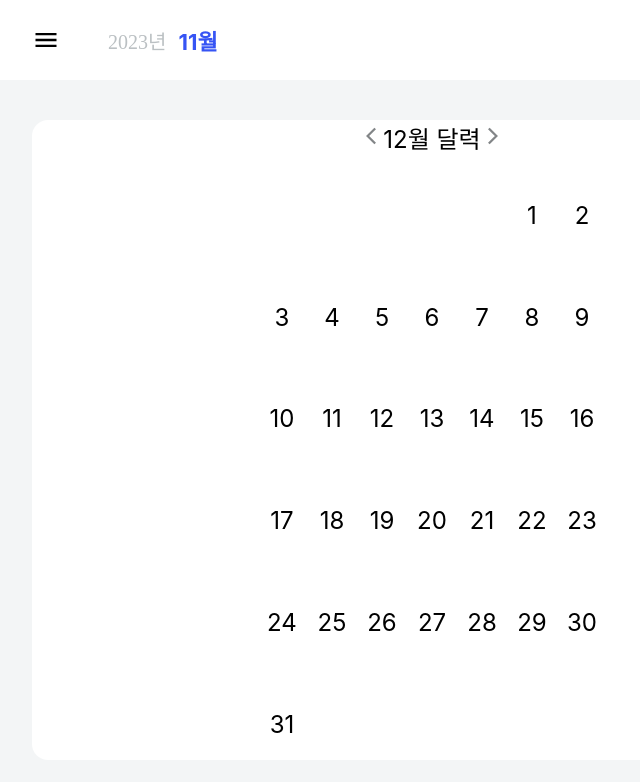
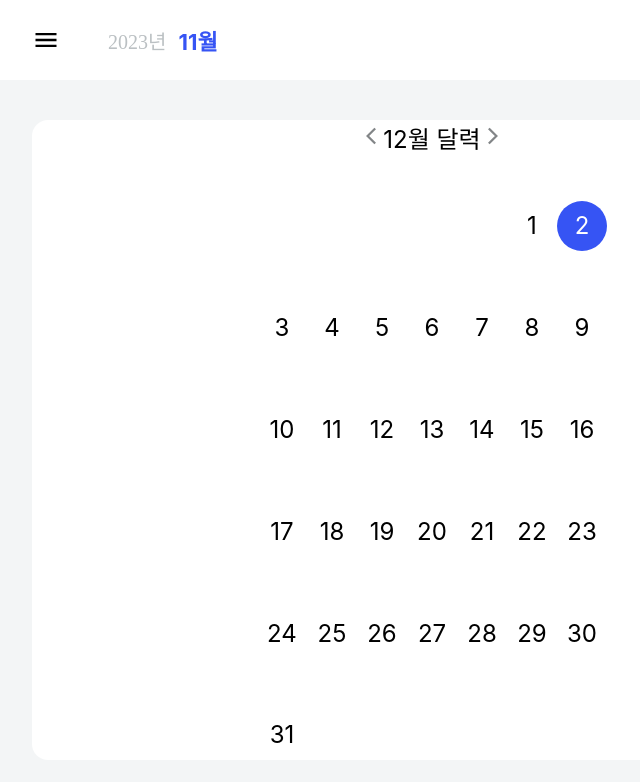
Before and after one commit to pck-llight/online_calender, a React (Create React App) app: page / in a window 1280 px wide. Shown: the top 782 px of the page, without its empty margins (8-648 px from the left). Built offline with nearby package versions, Linux system fonts and the light colour scheme.

Commit message:
당일 날짜 배경색 변경 기능 추가

```diff
--- a/src/Calendar.js
+++ b/src/Calendar.js
@@ -28,12 +28,18 @@ const DayOfWeek = styled.div`
   font-size: 24px;
 `
 
-
+//날짜 칸 디자인 -> 만약 오늘이라면 배경색, 글자색을 수정한다.
 const DateCell = styled.div`
-      width: 50px;
-      height: 50px;
-      font-size: 24px;
-    `
+  width: 50px;
+  height: 50px;
+  font-size: 24px;
+  background-color: ${({ isToday }) => (isToday ? "#3654F4" : "transparent")};
+  color: ${({ isToday }) => (isToday ? "#FFF" : "#000")};
+  border-radius: 50%;
+  display: flex;
+  align-items: center;
+  justify-content: center;
+`
 
 function Calendar(props){
 
@@ -46,7 +52,11 @@ function Calendar(props){
     const month = selectedMonth.getMonth();
     const daysInMonth = new Date(year, month + 1, 0).getDate();
     const firstDayOfMonth = new Date(year, month, 1).getDay();
+
+    // 현재 날짜를 가져와서 오늘인지 확인
     const today = new Date();
+    const isThisMonth = today.getFullYear() === year && today.getMonth() === month;
+
 
 
     const calendar = [];
@@ -82,7 +92,7 @@ function Calendar(props){
             }}>
               {
                 e.map((e) => {
-                    return <DateCell>{e}</DateCell>
+                    return <DateCell key={e} isToday={isThisMonth && today.getDate() === e}>{e}</DateCell>
                   }
                 )
               }
```
